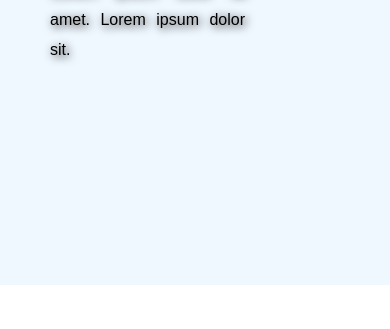
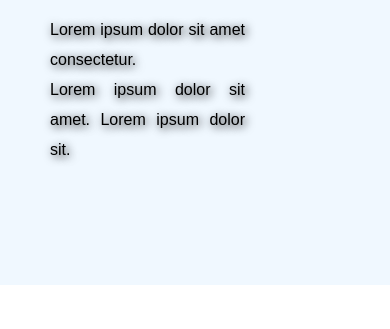
Before and after one commit to nrNaym/JobNo1, a plain HTML site: page index.html in a window 390 px wide. Shown: the part 515-844 px from the top of the page. Drawn offline with Linux system fonts and the light colour scheme.

Commit message:
first commit

```diff
--- a/style.css
+++ b/style.css
@@ -84,7 +84,7 @@ a{
         inset 5px 5px 5px rgba(0, 0, 0, 0.1);;
     }
     .text{
-        top: 300px;
+        top: 400px;
 
 
     }
```
